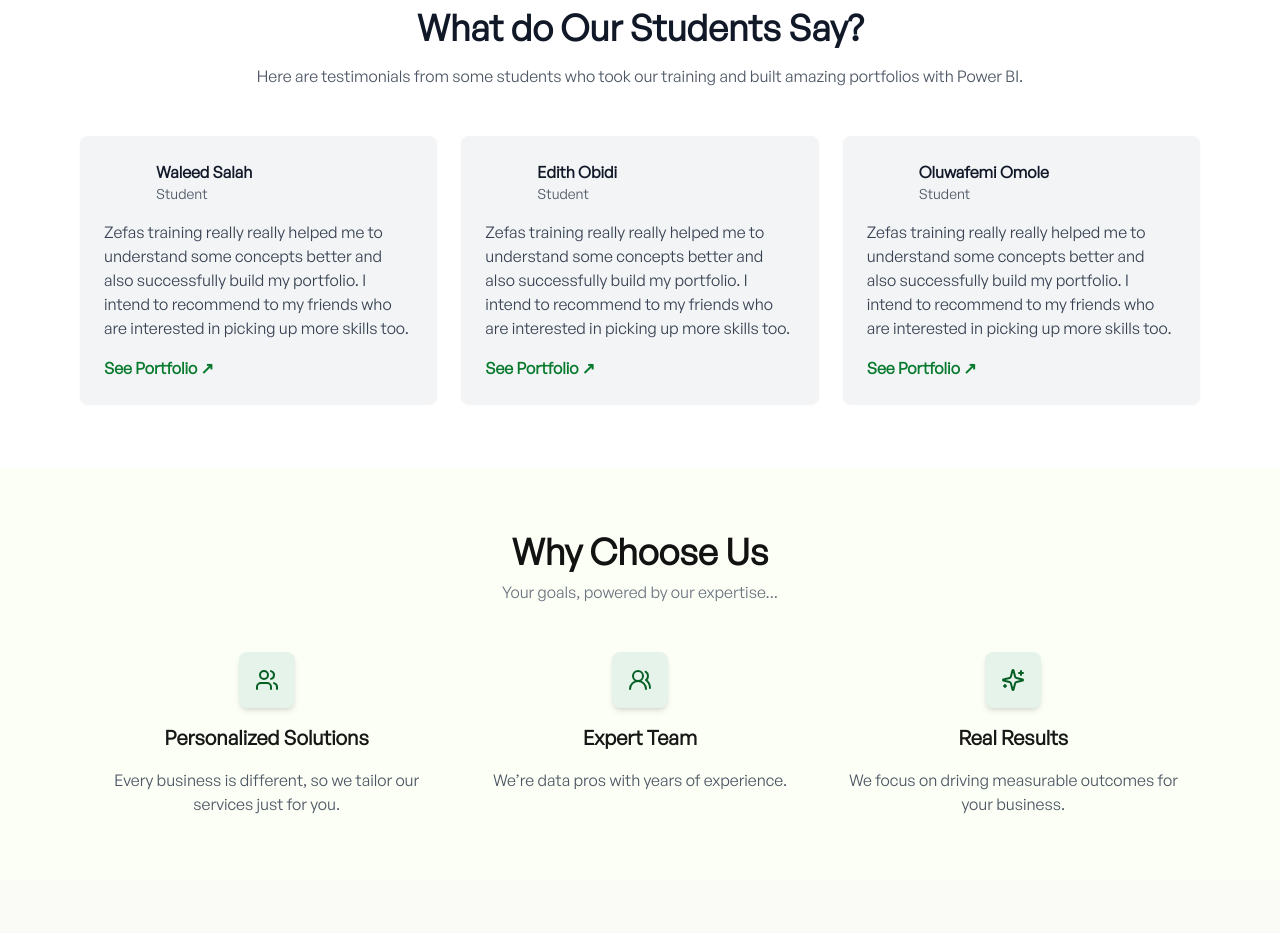
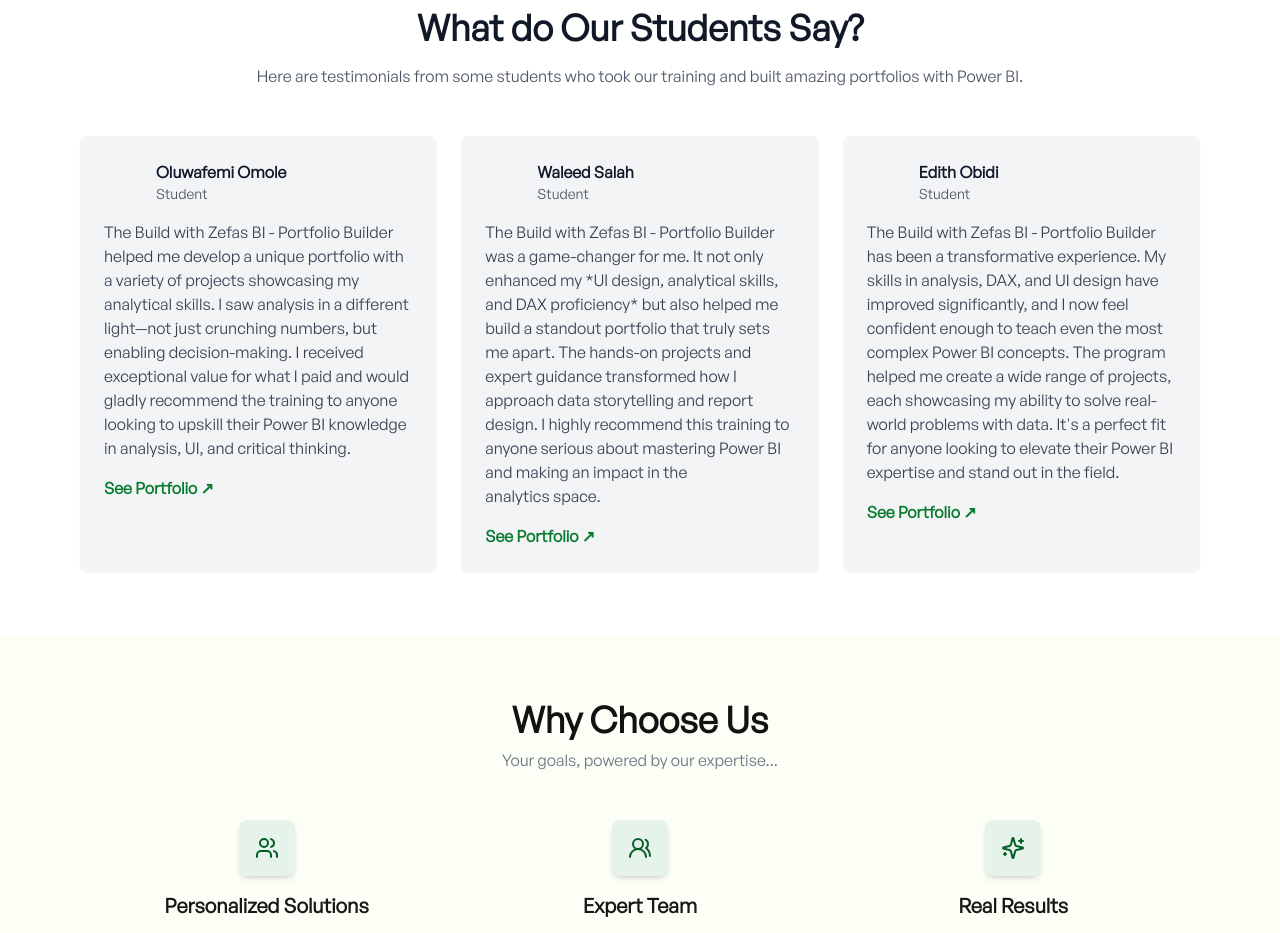
Before and after one commit to Jybium/zefas-bi, a Next.js app: page / in a window 1280 px wide. Shown: the part 4020-4953 px from the top of the page. Built offline with nearby package versions, Linux system fonts and the light colour scheme; some icons are missing.

Commit message:
feat: changed the testimonial details

```diff
--- a/components/home/hero-section.tsx
+++ b/components/home/hero-section.tsx
@@ -21,7 +21,7 @@
               sense of data and unlock growth opportunities.
             </p>
             <div className="flex w-full gap-4 items-center">
-              <Button href="/contact" size="lg" className="">
+              <Button href="/get-started" size="lg" className="">
                 Get Started
               </Button>
               <Image
--- a/components/home/testimonial-section.tsx
+++ b/components/home/testimonial-section.tsx
@@ -5,23 +5,23 @@
 
 const testimonials = [
   {
+    name: "Oluwafemi Omole",
+    role: "Student",
+    text: "The Build with Zefas BI - Portfolio Builder helped me develop a unique portfolio with a variety of projects showcasing my analytical skills. I saw analysis in a different light—not just crunching numbers, but enabling decision-making. I received exceptional value for what I paid and would gladly recommend the training to anyone looking to upskill their Power BI knowledge in analysis, UI, and critical thinking.",
+    image: "/avatar1.png",
+    link: "#",
+  },
+  {
     name: "Waleed Salah",
     role: "Student",
-    text: "Zefas training really really helped me to understand some concepts better and also successfully build my portfolio. I intend to recommend to my friends who are interested in picking up more skills too.",
-    image: "/avatar1.png",
+    text: "The Build with Zefas BI - Portfolio Builder was a game-changer for me. It not only enhanced my *UI design, analytical skills, and DAX proficiency* but also helped me build a standout portfolio that truly sets me apart. The hands-on projects and expert guidance transformed how I approach data storytelling and report design. I highly recommend this training to anyone serious about mastering Power BI and making an impact in the analytics space.",
+    image: "/avatar2.png",
     link: "#",
   },
   {
     name: "Edith Obidi",
     role: "Student",
-    text: "Zefas training really really helped me to understand some concepts better and also successfully build my portfolio. I intend to recommend to my friends who are interested in picking up more skills too.",
-    image: "/avatar2.png",
-    link: "#",
-  },
-  {
-    name: "Oluwafemi Omole",
-    role: "Student",
-    text: "Zefas training really really helped me to understand some concepts better and also successfully build my portfolio. I intend to recommend to my friends who are interested in picking up more skills too.",
+    text: "The Build with Zefas BI - Portfolio Builder has been a transformative experience. My skills in analysis, DAX, and UI design have improved significantly, and I now feel confident enough to teach even the most complex Power BI concepts. The program helped me create a wide range of projects, each showcasing my ability to solve real-world problems with data. It's a perfect fit for anyone looking to elevate their Power BI expertise and stand out in the field.",
     image: "/avatar3.png",
     link: "#",
   },
```
